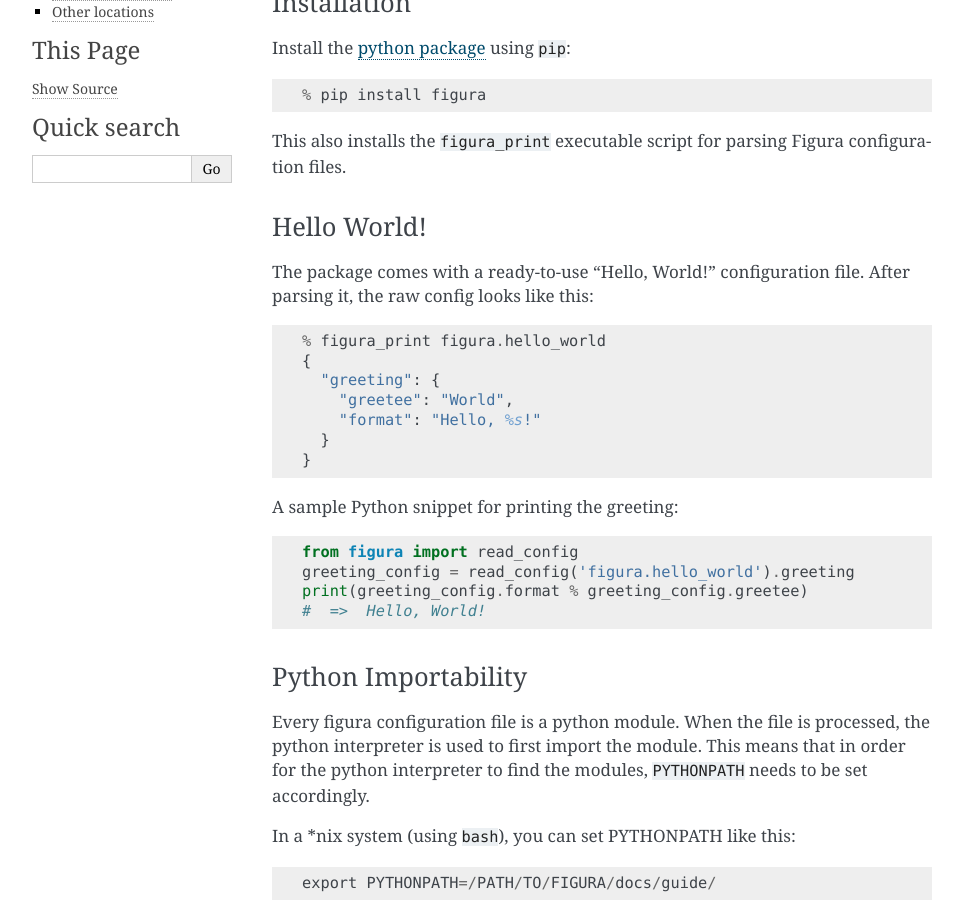
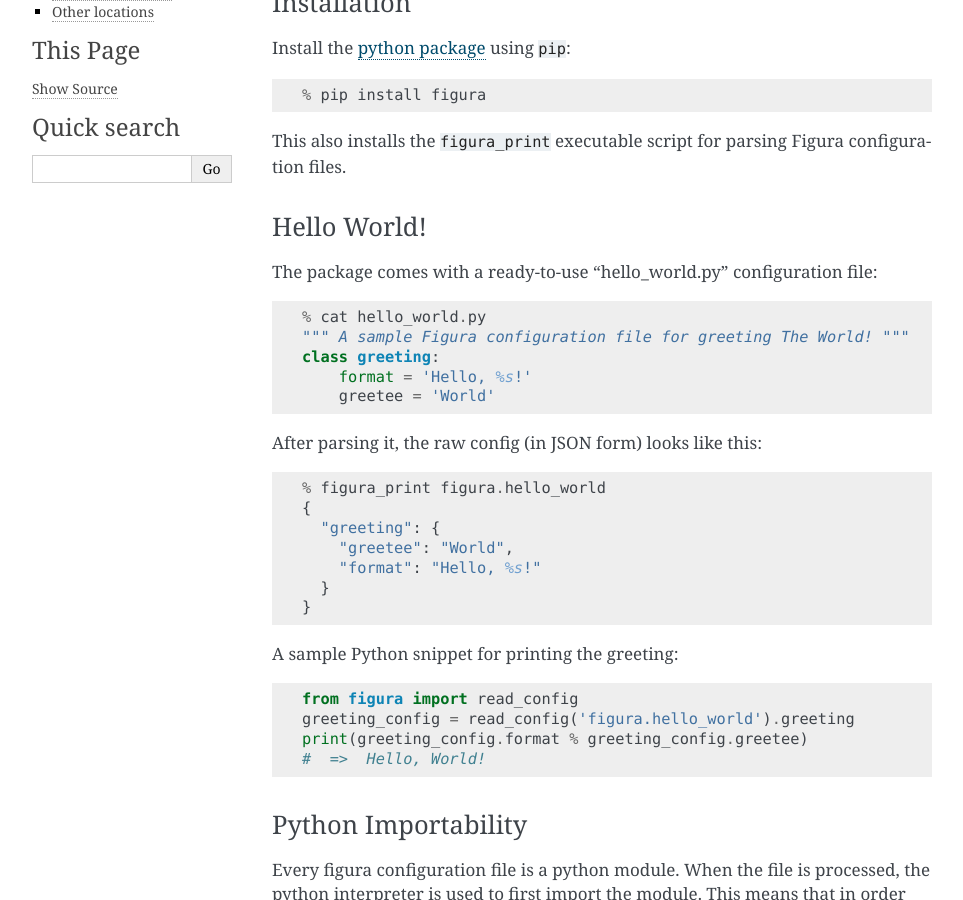
Before and after one commit to shx2/figura, a Sphinx documentation site: the page built from docs/index.rst, in a window 1280 px wide and 900 px high, scrolled down 517 px. Shown: the whole window, without its empty margins (148-1111 px from the left). Built offline with Sphinx 7.4.7, drawn with Linux system fonts in a browser that asks for light colours.

Commit message:
updated "hello world" docs

```diff
--- a/docs/index.rst
+++ b/docs/index.rst
@@ -38,7 +38,15 @@ This also installs the ``figura_print`` executable script for parsing Figura con
 Hello World!
 --------------------
 
-The package comes with a ready-to-use "Hello, World!" configuration file. After parsing it, the raw config looks like this::
+The package comes with a ready-to-use "hello_world.py" configuration file::
+
+    % cat hello_world.py
+    """ A sample Figura configuration file for greeting The World! """
+    class greeting:
+        format = 'Hello, %s!'
+        greetee = 'World'
+
+After parsing it, the raw config (in JSON form) looks like this::
 
     % figura_print figura.hello_world
     {
```
Also changed, not shown: 1 other file.
